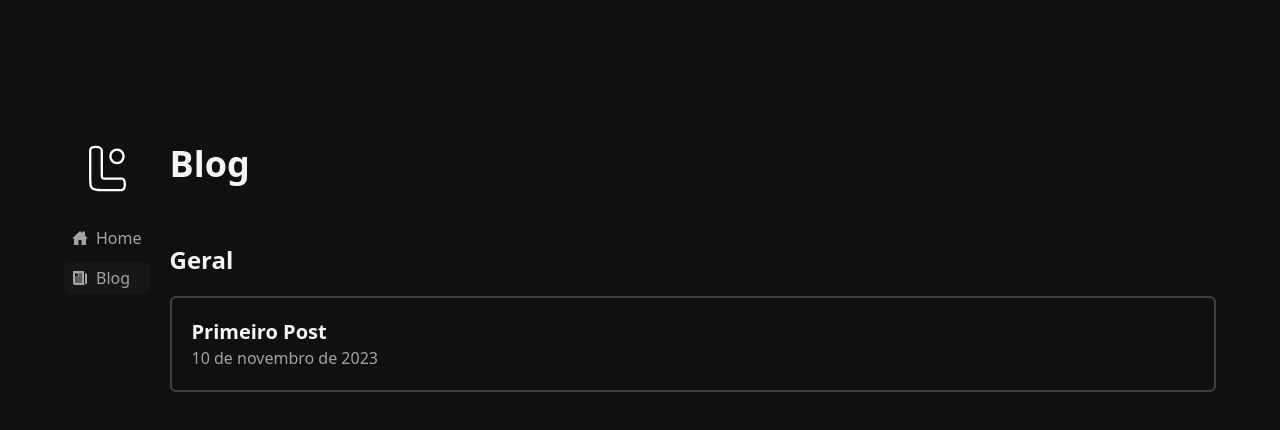
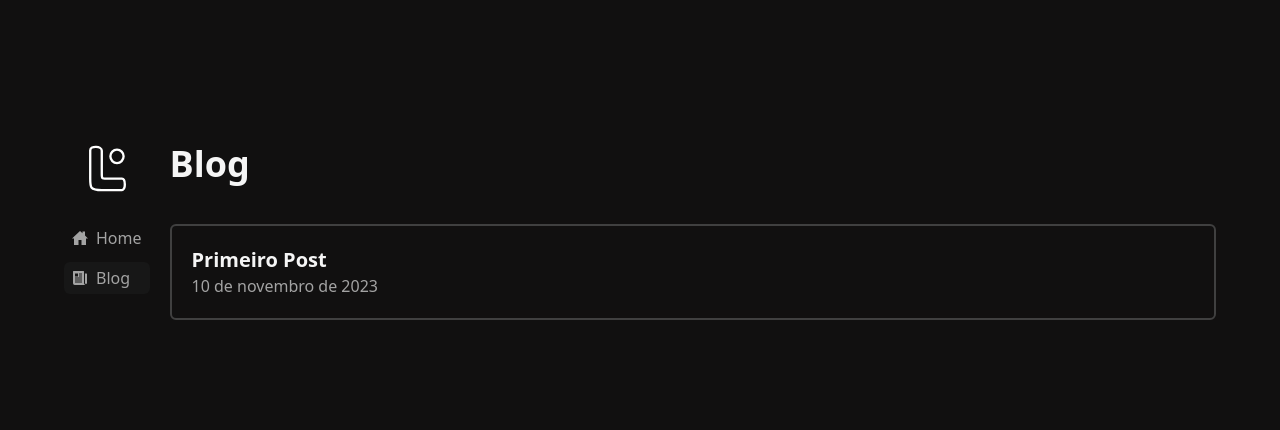
Before and after one commit to iLucasPires/logOfDev, a Next.js app: page /blog in a window 1280 px wide. Shown: the top 430 px of the page. Built offline with nearby package versions, Linux system fonts and the light colour scheme.

Commit message:
FEAT: adicionado sistema de topicos

```diff
--- a/src/app/blog/page.tsx
+++ b/src/app/blog/page.tsx
@@ -1,40 +1,15 @@
+import PostList from "@/src/components/PostsList";
 import { getPostsData } from "@/util/getPosts";
-import CardBlog from "@/src/components/CardBlog";
-
-function WithPosts({ posts }: { posts: iPosts[] }) {
-  return (
-    <ul>
-      {posts.map((postsData) => {
-        return (
-          <li className="my-5" key={postsData.topic}>
-            <h2 className="text-2xl font-bold my-5">{postsData.topic}</h2>
-            <ul className="flex flex-col gap-5">
-              {postsData.posts.map((post) => (
-                <li key={post.file}>
-                  <CardBlog
-                    file={post.file}
-                    title={post.title}
-                    date={post.date}
-                    topic={postsData.topic}
-                  />
-                </li>
-              ))}
-            </ul>
-          </li>
-        );
-      })}
-    </ul>
-  );
-}
 
 export default function BlogPage() {
   try {
-    const posts = getPostsData();
+    const { topics, allPostsData } = getPostsData();
+
 
     return (
       <main className="flex flex-col h-full w-full gap-10">
         <h1 className="text-4xl font-bold">Blog</h1>
-        <WithPosts posts={posts} />
+        <PostList posts={allPostsData}  topics={topics} />
       </main>
     );
   } catch (e) {
--- /dev/null
+++ b/src/components/PostsList.tsx
@@ -0,0 +1,81 @@
+"use client";
+
+import { useState } from "react";
+import CardBlog from "@/src/components/CardBlog";
+
+function TopicsList({
+  selectedTopic,
+  setSelectedTopic,
+  topics,
+}: {
+  selectedTopic: string[];
+  setSelectedTopic: Function;
+  topics: string[];
+}) {
+  function handleTopicClick(topic: string) {
+    if (selectedTopic.includes(topic)) {
+      setSelectedTopic(selectedTopic.filter((t) => t !== topic));
+    } else {
+      setSelectedTopic([...selectedTopic, topic]);
+    }
+  }
+
+  return (
+    <ul className="flex flex-wrap gap-2">
+      {topics.map((topic) => (
+        <li
+          key={topic}
+          className={`${
+            selectedTopic.includes(topic) ? "bg-neutral-800" : ""
+          } py-1 px-2 rounded-md cursor-pointer border-2 text-neutral-400 border-neutral-700 hover:border-neutral-400 `}
+          onClick={() => handleTopicClick(topic)}
+        >
+          {topic}
+        </li>
+      ))}
+    </ul>
+  );
+}
+
+export default function PostsList({
+  posts,
+  topics,
+}: {
+  posts: iPost[];
+  topics: string[];
+}) {
+  const [selectedTopic, setSelectedTopic] = useState(topics);
+
+  return (
+    <>
+      {posts.length !== 1 && (
+        <TopicsList
+          selectedTopic={selectedTopic}
+          setSelectedTopic={setSelectedTopic}
+          topics={topics}
+        />
+      )}
+
+      <ul>
+        {posts.map(
+          (post) =>
+            selectedTopic.includes(post.topic) && (
+              <li key={post.file} className="mb-5">
+                <CardBlog
+                  file={post.file}
+                  title={post.title}
+                  date={post.date}
+                  topic={post.topic}
+                />
+              </li>
+            )
+        )}
+        {selectedTopic.length === 0 && (
+          <li className="text-left text-neutral-400">
+            No posts found for this topic
+          </li>
+        )}
+      </ul>
+    </>
+  );
+}
--- a/util/getPosts.ts
+++ b/util/getPosts.ts
@@ -18,12 +18,10 @@ function formatDate(dateString: string): string {
   });
 }
 
-function getPath(post: string): string {
-  return path.join(POST_DIR, post);
-}
-
 function handlePostData(postData: string): iPost {
-  const matterResult = matter(readFileSync(getPath(postData), DECODE));
+  const matterResult = matter(
+    readFileSync(path.join(POST_DIR, postData), DECODE)
+  );
   if (!matterResult) {
     throw new Error("No matter result");
   }
@@ -37,28 +35,22 @@ function handlePostData(postData: string): iPost {
 
 export function getPostsData() {
   try {
+    let topics: Array<string> = [];
     const allPostsData = readdirSync(POST_DIR).map((file) =>
       handlePostData(file)
     );
 
-    let postsData: iPosts[] = [];
-
     allPostsData.forEach((post) => {
-      const topic = post.topic;
-      const index = postsData.findIndex((post) => post.topic === topic);
-
-      if (index === -1) {
-        postsData.push({
-          topic,
-          posts: [post],
-        });
-      } else {
-        postsData[index].posts.push(post);
+      if (!topics.includes(post.topic)) {
+        topics.push(post.topic);
       }
     });
 
-    return postsData;
+    allPostsData.sort((firstPost, secondPost) =>
+      firstPost.date < secondPost.date ? 1 : -1
+    );
 
+    return { allPostsData, topics };
   } catch (error) {
     throw new Error("No posts data");
   }
```
